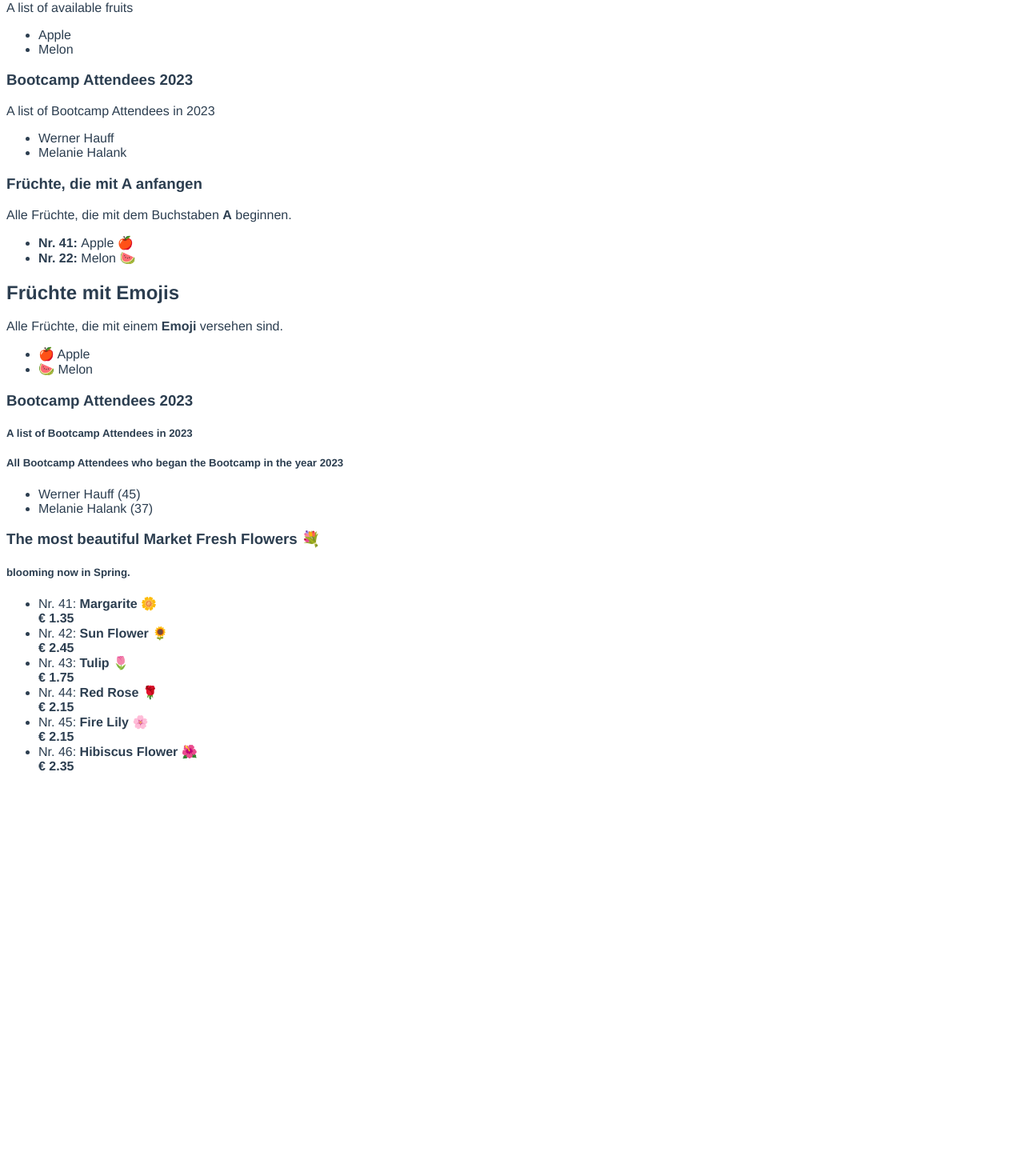
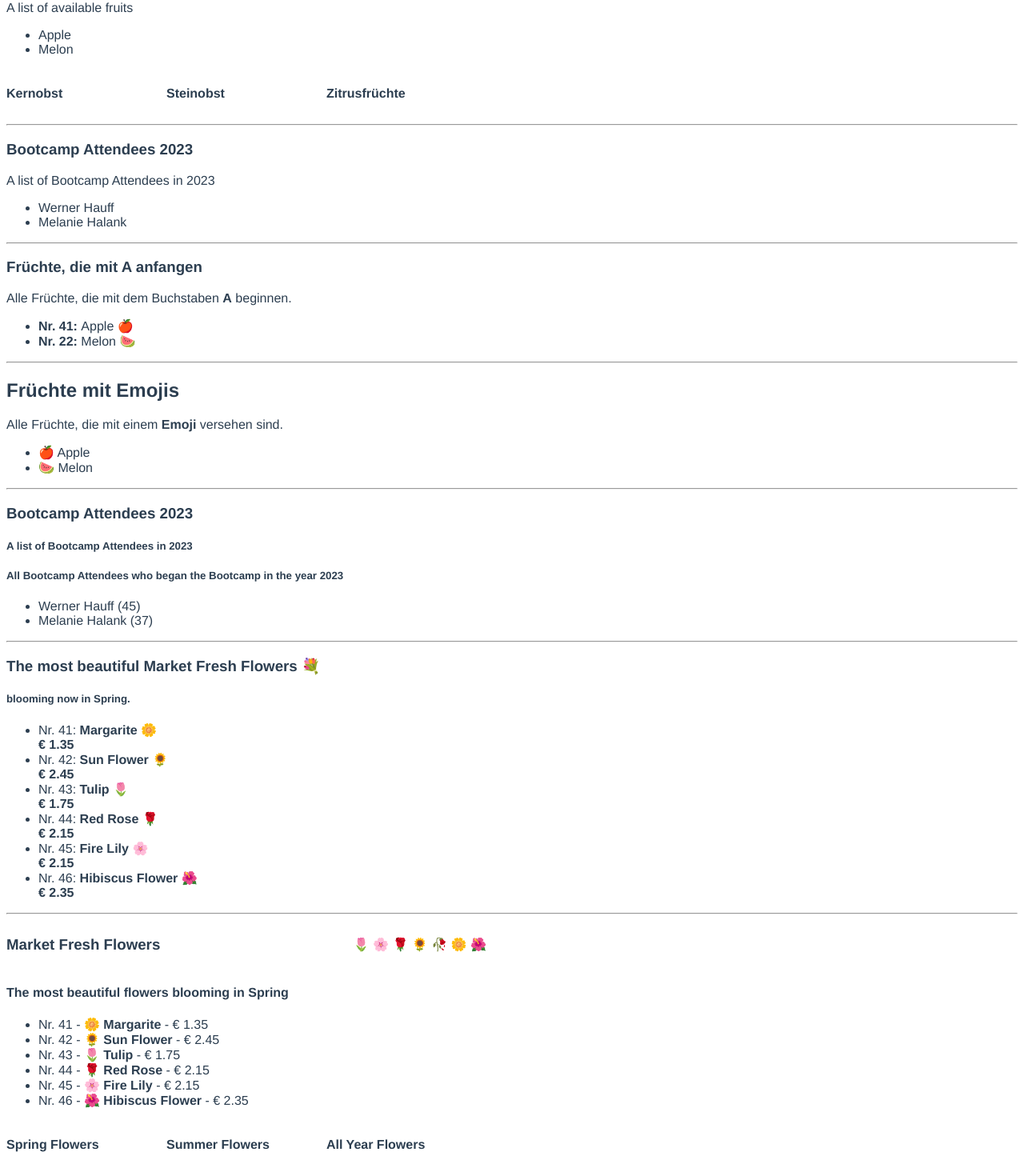
Before and after one commit to kiraGit67/base-list-slots, a Vue app: page / in a window 1280 px wide. Shown: the part 100-1570 px from the top of the page at 80% size. Before the commit the page ends 1083 px from the top, so only its background shows below. Built offline with nearby package versions, Linux system fonts and the light colour scheme.

Commit message:
feat: uses new footer slot within BaseList component in App.vue

```diff
--- a/src/App.vue
+++ b/src/App.vue
@@ -4,15 +4,28 @@
       ><h3>Available {{ fruitsList.headline }}</h3></template
     >
     {{ fruitsList.introText }}
+    <template v-slot:footer>
+      <div class="three-cols">
+        <div>
+          <h4>Kernobst</h4>
+        </div>
+        <div>
+          <h4>Steinobst</h4>
+        </div>
+        <div>
+          <h4>Zitrusfrüchte</h4>
+        </div>
+      </div>
+    </template>
   </BaseList>
-
+  <hr />
   <BaseList :headline="attendeesList.headline" :listItems="attendeesList.data">
     <template v-slot:header
       ><h3>{{ attendeesList.headline }} 2023</h3>
     </template>
     {{ attendeesList.introText }}
   </BaseList>
-
+  <hr />
   <base-list :headline="fruitsList.headline" :listItems="fruitsList.data">
     <template v-slot:header>
       <h3>Früchte, die mit A anfangen</h3>
@@ -23,14 +36,14 @@
       {{ scopedData.item.emoji }}
     </template>
   </base-list>
-
+  <hr />
   <base-list headline="Früchte mit Emojis" :listItems="fruitsList.data">
     <template v-slot:list-item="scopedData">
       {{ scopedData.item.emoji }} {{ scopedData.item.text }}
     </template>
     Alle Früchte, die mit einem <strong>Emoji</strong> versehen sind.
   </base-list>
-
+  <hr />
   <BaseList :headline="attendeesList.headline" :listItems="attendeesList.data">
     <template v-slot:header
       ><h3>{{ attendeesList.headline }} 2023</h3>
@@ -41,7 +54,7 @@
       {{ scopedData.item.text }} ({{ scopedData.item.age }})
     </template>
   </BaseList>
-
+  <hr />
   <base-list :headline="flowersList.headline" :listItems="flowersList.data">
     <template v-slot:header>
       <h3>The most beautiful {{ flowersList.headline }} 💐</h3>
@@ -52,6 +65,30 @@
       {{ scopedData.item.icon }}<br /><strong
         >€ {{ scopedData.item.price }}</strong
       >
+    </template>
+  </base-list>
+  <hr />
+  <base-list :headline="flowersList.headline" :listItems="flowersList.data">
+    <template #header>
+      <div class="headrow">
+        <h3>{{ flowersList.headline }}</h3>
+        <div>🌷 🌸 🌹 🌻 🥀 🌼 🌺</div>
+      </div>
+    </template>
+    <h4>{{ flowersList.introText }}</h4>
+    <template #list-item="slotProps">
+      <div class="props-row">
+        Nr. {{ slotProps.item.id }} - {{ slotProps.item.icon }}
+        <strong>{{ slotProps.item.text }}</strong> - €
+        {{ slotProps.item.price }}
+      </div>
+    </template>
+    <template #footer>
+      <div class="three-cols">
+        <div><h4>Spring Flowers</h4></div>
+        <div><h4>Summer Flowers</h4></div>
+        <div><h4>All Year Flowers</h4></div>
+      </div>
     </template>
   </base-list>
 </template>
@@ -154,4 +191,17 @@ export default {
   color: #2c3e50;
   margin-top: 60px;
 }
+
+.three-cols {
+  display: grid;
+  grid-template-columns: repeat(3, 1fr);
+  max-width: 600px;
+}
+
+.headrow {
+  display: flex;
+  justify-content: space-between;
+  align-items: center;
+  max-width: 600px;
+}
 </style>
```
